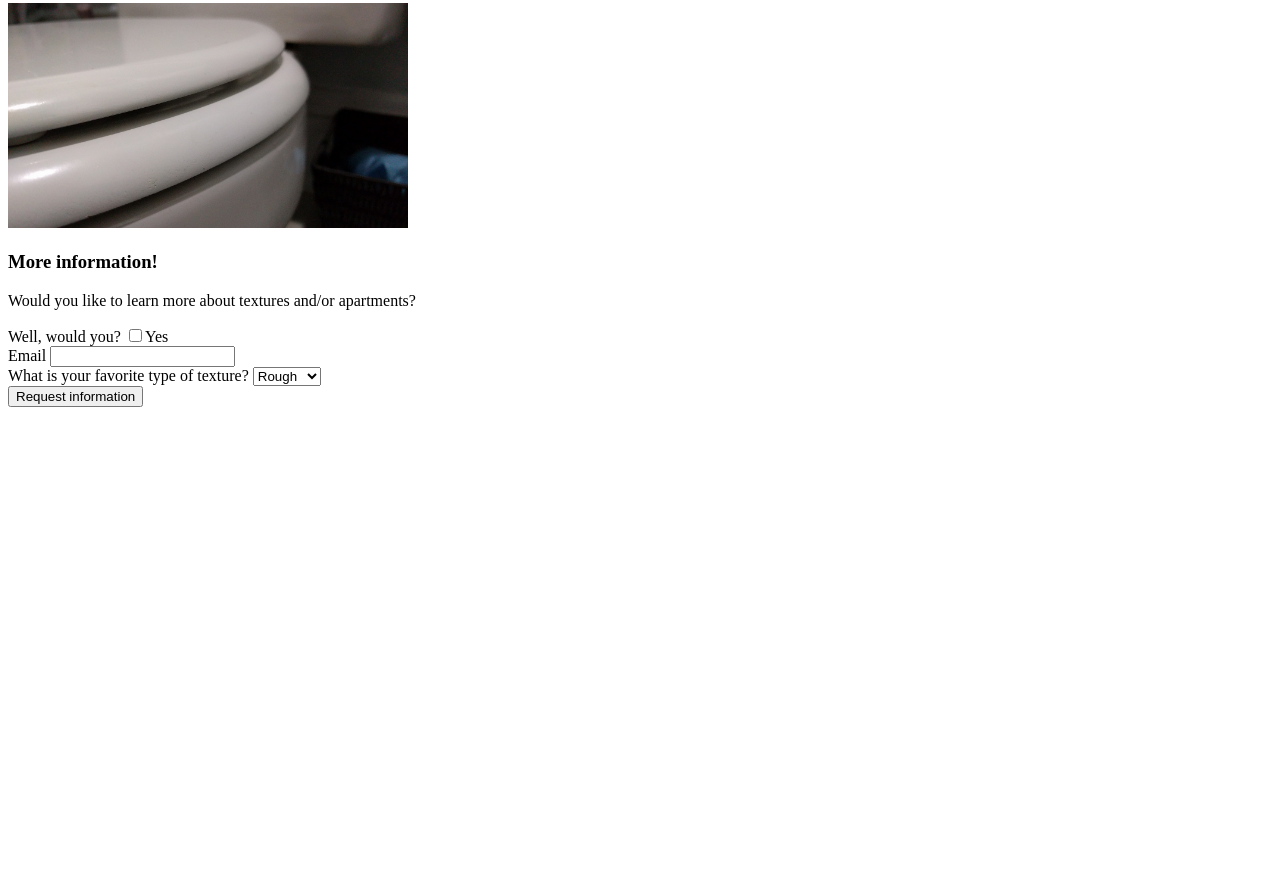
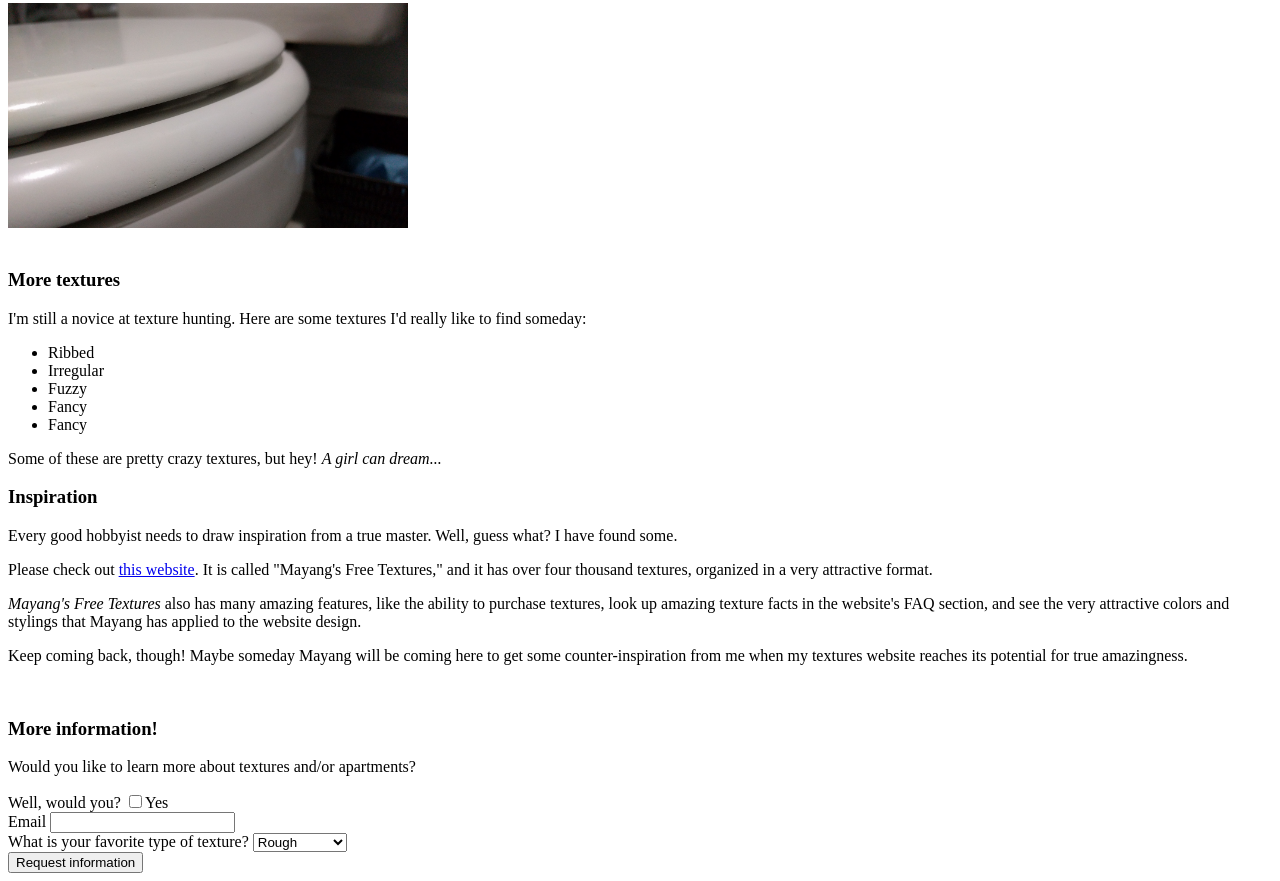
Before and after one commit to laurieskelly/dbc-gitpages-project, a plain HTML site: page index.html in a window 1280 px wide. Shown: the part 820-1701 px from the top of the page. Before the commit the page ends 1235 px from the top, so only its background shows below. Drawn offline with Linux system fonts and the light colour scheme.

Commit message:
added a list and a comparison website to my git pages site

```diff
--- a/index.html
+++ b/index.html
@@ -6,9 +6,9 @@
 	<body>
 
 		<h2>Textures in my apartment</h2>
-
 		<p><em>Textures are everywhere. Some of everywhere is in my apartment.</em></p>
 
+		<section id="texture-examples">
 			<h3>Rough</h3>
 			<p><em>Some things in my apartment have a rough texture</em></p>
 
@@ -23,8 +23,39 @@
 			<p><em>Finally, some things in my apartment have a texture that is smooth</em></p>
 
 			<img src="images/smooth.jpg" width="400px">
-
 			<br>
+		</section>
+		<br>
+		<section id="wish-list">
+			<h3>More textures</h3>
+			<p>I'm still a novice at texture hunting. Here are some textures I'd really like to find someday:</p>
+			<ul>
+				<li>Ribbed</li>
+				<li>Irregular</li>
+				<li>Fuzzy</li>
+				<li>Fancy</li>
+				<li>Fancy</li>
+			</ul>
+			<p>
+				Some of these are pretty crazy textures, but hey!
+				<em>A girl can dream... </em>
+			</p>
+			<h3>Inspiration</h3>
+			<p>
+				Every good hobbyist needs to draw inspiration from a true master. Well, guess what? I have found some.
+			</p>
+			<p>
+				Please check out <a href="http://www.mayang.com/textures/">this website</a>. It is called "Mayang's Free Textures," and it has over four thousand textures, organized in a very attractive format.
+			</p>
+			<p>
+				<em>Mayang's Free Textures</em> also has many amazing features, like the ability to purchase textures, look up amazing texture facts in the website's FAQ section, and see the very attractive colors and stylings that Mayang has applied to the website design.
+			</p>
+			<p>
+				Keep coming back, though! Maybe someday Mayang will be coming here to get some counter-inspiration from me when my textures website reaches its potential for true amazingness.
+			</p>
+		</section>
+		<br>
+		<section id="contact">
 			<h3>More information!</h3>
 
 			<form action="success.html">
@@ -39,20 +70,19 @@
 					<label>Email</label>
 					<input type="email" name="email">
 				</div>
-
 				<div>
 					<label>What is your favorite type of texture?</label>
 					<select name="favorite-texture">
 						<option>Rough</option>
 						<option>Soft</option>
 						<option>Smooth</option>
+						<option>Other/Crazy</option>
 					</select>
 				</div>
-
 				<div>
 					<button type="Submit">Request information</button>
 				</div>
-
 			</form>
+		</section>
 	</body>
 </html>
```
Lines whose indentation alone changed are shown as unchanged.
